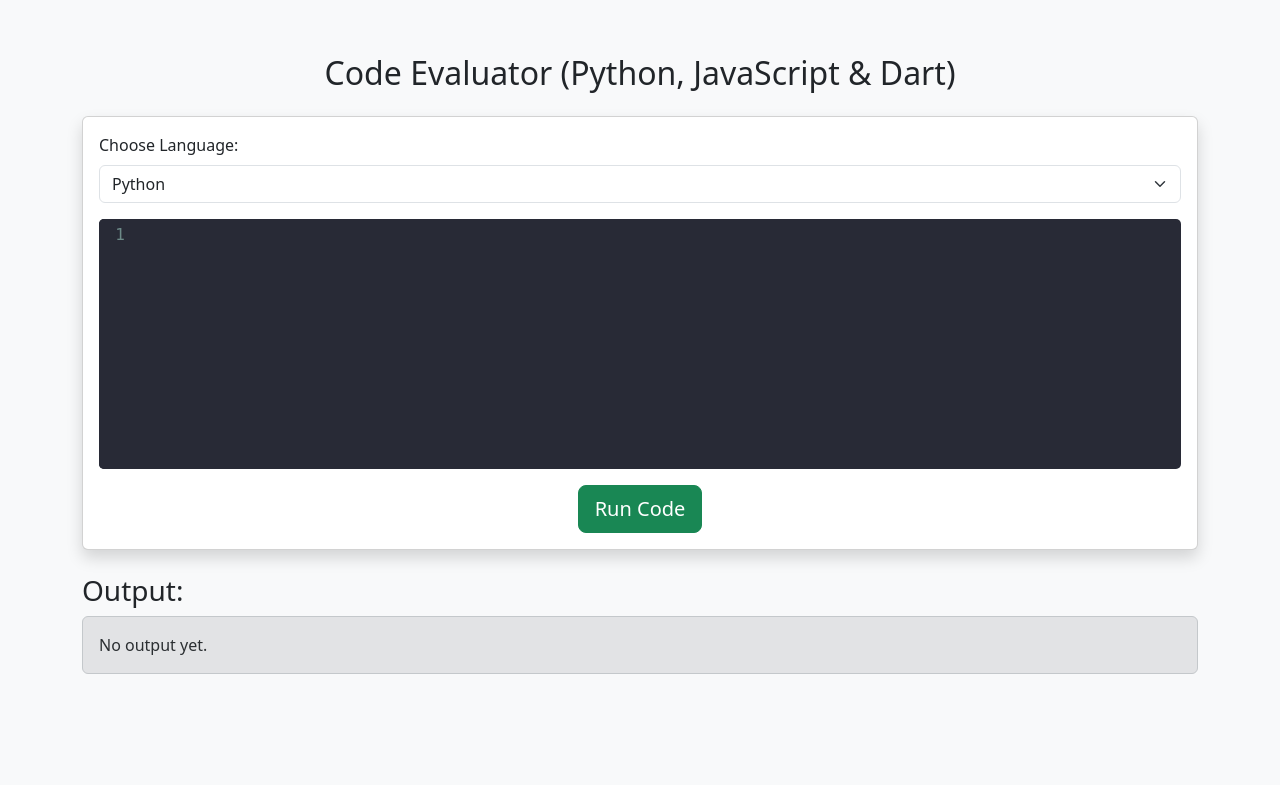
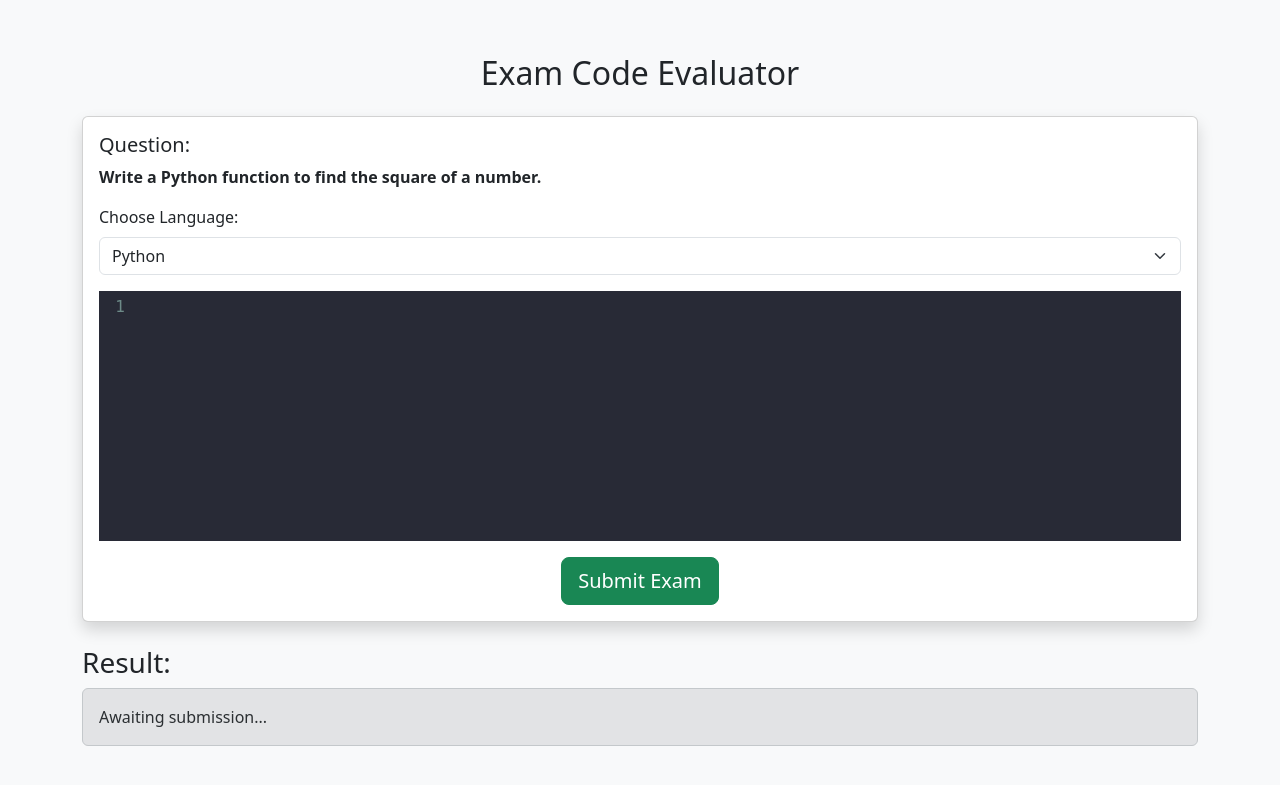
Before and after one commit to permatanmr/code_evaluator, a Django app: page / in a window 1280 px wide. Shown: the top 785 px of the page. Run offline with Django 3.2, Linux system fonts and the light colour scheme.

Commit message:
add exam checking functionality

```diff
--- a/evaluator/templates/home.html
+++ b/evaluator/templates/home.html
@@ -3,7 +3,7 @@
 <head>
     <meta charset="UTF-8">
     <meta name="viewport" content="width=device-width, initial-scale=1.0">
-    <title>Code Evaluator</title>
+    <title>Exam Code Evaluator</title>
 
     <!-- Bootstrap CSS -->
     <link rel="stylesheet" href="https://cdn.jsdelivr.net/npm/bootstrap@5.3.0/dist/css/bootstrap.min.css">
@@ -13,25 +13,22 @@
     <link rel="stylesheet" href="https://cdnjs.cloudflare.com/ajax/libs/codemirror/5.65.13/theme/dracula.min.css">
 
     <style>
-        body {
-            background-color: #f8f9fa;
-            padding: 30px;
-        }
-        .CodeMirror {
-            height: 250px;
-            font-size: 16px;
-            border-radius: 5px;
-            border: 1px solid #ced4da;
-        }
+        body { background-color: #f8f9fa; padding: 30px; }
+        .CodeMirror { height: 250px; font-size: 16px; border: 1px solid #ced4da; }
     </style>
 </head>
 <body>
 
     <div class="container">
-        <h2 class="text-center my-4">Code Evaluator (Python, JavaScript & Dart)</h2>
+        <h2 class="text-center my-4">Exam Code Evaluator</h2>
 
         <div class="card shadow">
             <div class="card-body">
+                <h5>Question:</h5>
+                <p id="examQuestion"><strong>Write a Python function to find the square of a number.</strong></p>
+
+                <input type="hidden" id="expectedOutput" value="25">  <!-- Expected output for grading -->
+
                 <label for="language" class="form-label">Choose Language:</label>
                 <select id="language" class="form-select mb-3">
                     <option value="python">Python</option>
@@ -42,13 +39,13 @@
                 <textarea id="codeInput"></textarea>
 
                 <div class="text-center mt-3">
-                    <button type="submit" class="btn btn-success btn-lg" id="runCode">Run Code</button>
+                    <button type="submit" class="btn btn-success btn-lg" id="runCode">Submit Exam</button>
                 </div>
             </div>
         </div>
 
-        <h3 class="mt-4">Output:</h3>
-        <div id="output" class="alert alert-secondary" role="alert">No output yet.</div>
+        <h3 class="mt-4">Result:</h3>
+        <div id="output" class="alert alert-secondary" role="alert">Awaiting submission...</div>
     </div>
 
     <!-- Bootstrap JS -->
@@ -61,7 +58,7 @@
     <script src="https://cdnjs.cloudflare.com/ajax/libs/codemirror/5.65.13/mode/clike/clike.min.js"></script> <!-- Dart -->
 
     <script>
-        // Function to get CSRF token from cookies
+        // Get CSRF token for Django security
         function getCSRFToken() {
             let cookies = document.cookie.split(';');
             for (let i = 0; i < cookies.length; i++) {
@@ -94,34 +91,35 @@
             }
         });
 
-        // Handle code execution
+        // Handle exam submission
         document.getElementById("runCode").addEventListener("click", function() {
             let code = editor.getValue();
             let csrfToken = getCSRFToken();
             let language = document.getElementById("language").value;
+            let expectedOutput = document.getElementById("expectedOutput").value;
             let outputDiv = document.getElementById("output");
 
             outputDiv.classList.remove("alert-success", "alert-danger", "alert-secondary");
             outputDiv.classList.add("alert-secondary");
-            outputDiv.textContent = "Executing...";
+            outputDiv.textContent = "Evaluating...";
 
-            fetch("/run/", {
+            fetch("/evaluate/", {
                 method: "POST",
                 headers: {
                     "Content-Type": "application/x-www-form-urlencoded",
                     "X-CSRFToken": csrfToken,
                 },
-                body: "code=" + encodeURIComponent(code) + "&language=" + encodeURIComponent(language),
+                body: "code=" + encodeURIComponent(code) + "&language=" + encodeURIComponent(language) + "&expected_output=" + encodeURIComponent(expectedOutput),
             })
             .then(response => response.json())
             .then(data => {
                 outputDiv.classList.remove("alert-secondary");
-                if (data.output) {
+                if (data.result === "pass") {
                     outputDiv.classList.add("alert-success");
-                    outputDiv.textContent = data.output;
+                    outputDiv.textContent = "✅ Pass! Output matched expected result.";
                 } else {
                     outputDiv.classList.add("alert-danger");
-                    outputDiv.textContent = "Error executing code.";
+                    outputDiv.textContent = "❌ Fail! Output did not match.";
                 }
             })
             .catch(error => {
--- a/evaluator/urls.py
+++ b/evaluator/urls.py
@@ -3,5 +3,5 @@ from .views import home, run_code
 
 urlpatterns = [
     path("", home, name="home"),
-    path("run/", run_code, name="run_code"),
+    path("evaluate/", run_code, name="run_code"),
 ]
--- a/evaluator/views.py
+++ b/evaluator/views.py
@@ -1,6 +1,7 @@
 import subprocess
 from django.http import JsonResponse
 from django.shortcuts import render
+import shutil
 
 
 def home(request):
@@ -11,22 +12,32 @@ def run_code(request):
     if request.method == "POST":
         code = request.POST.get("code", "")
         language = request.POST.get("language", "python")
+        expected_output = request.POST.get("expected_output", "").strip()
 
+        # Check if Dart is installed
+        dart_path = shutil.which("dart")
+        if language == "dart" and not dart_path:
+            return JsonResponse({"result": "fail", "output": "Dart not installed"}, status=400)
+
+        # Select appropriate command
         if language == "python":
             command = ["python", "-c", code]
         elif language == "javascript":
             command = ["node", "-e", code]
         elif language == "dart":
-            command = ["dart run", "-e", code]
+            command = [dart_path, "-e", code]
         else:
-            return JsonResponse({"output": "Unsupported language"}, status=400)
+            return JsonResponse({"result": "fail", "output": "Unsupported language"}, status=400)
 
         try:
             result = subprocess.run(command, capture_output=True, text=True, timeout=5)
-            output = result.stdout or result.stderr
+            output = result.stdout.strip() or result.stderr.strip()
+
+            if output == expected_output:
+                return JsonResponse({"result": "pass", "output": output})
+            else:
+                return JsonResponse({"result": "fail", "output": output})
         except Exception as e:
-            output = str(e)
-
-        return JsonResponse({"output": output})
+            return JsonResponse({"result": "fail", "output": str(e)})
 
     return JsonResponse({"error": "Invalid request"}, status=400)
```
